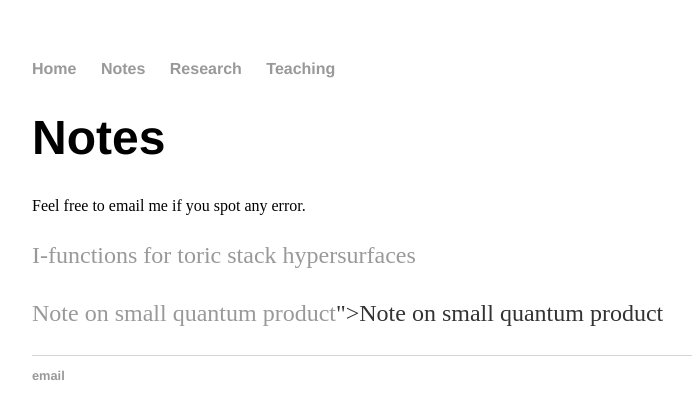
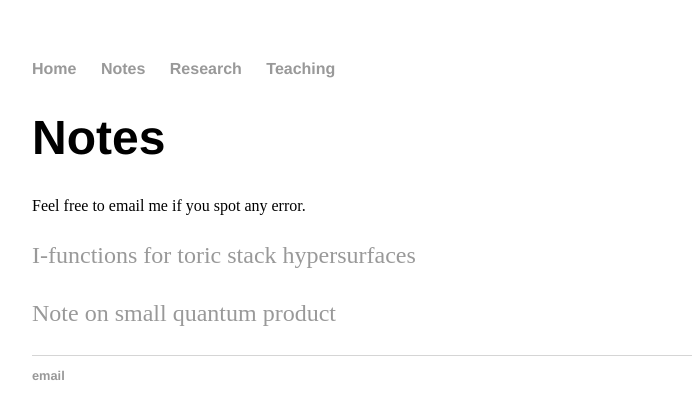
Before and after one commit to Junmathwang/junmathwang.github.io, a Jekyll site: the page built from notes/index.html, in a window 1280 px wide. Shown: the top 419 px of the page, without its empty margins (160-852 px from the left). Built offline with Jekyll 4.4.1, drawn with Linux system fonts in a browser that asks for light colours.

Commit message:
Update index.html

```diff
--- a/notes/index.html
+++ b/notes/index.html
@@ -7,5 +7,5 @@ title: Mathematics Notes
 					<h1>Notes</h1>
 		                       Feel free to email me if you spot any error.
                                        <p> <a href="https://www.dropbox.com/s/fnonb722qjsjdp3/I-functions%20for%20toric%20stack%20hypersurface.pdf?dl=0">I-functions for toric stack hypersurfaces</a>
-<p> <a href="<p> <a href="https://www.dropbox.com/s/f4oc8012i8nz16q/note%20on%20small%20quantum%20product.pdf?dl=0">Note on small quantum product</a>">Note on small quantum product</a>
+<p> <a href="<p> <a href="https://www.dropbox.com/s/f4oc8012i8nz16q/note%20on%20small%20quantum%20product.pdf?dl=0">Note on small quantum product</a>
 	</div>
```
